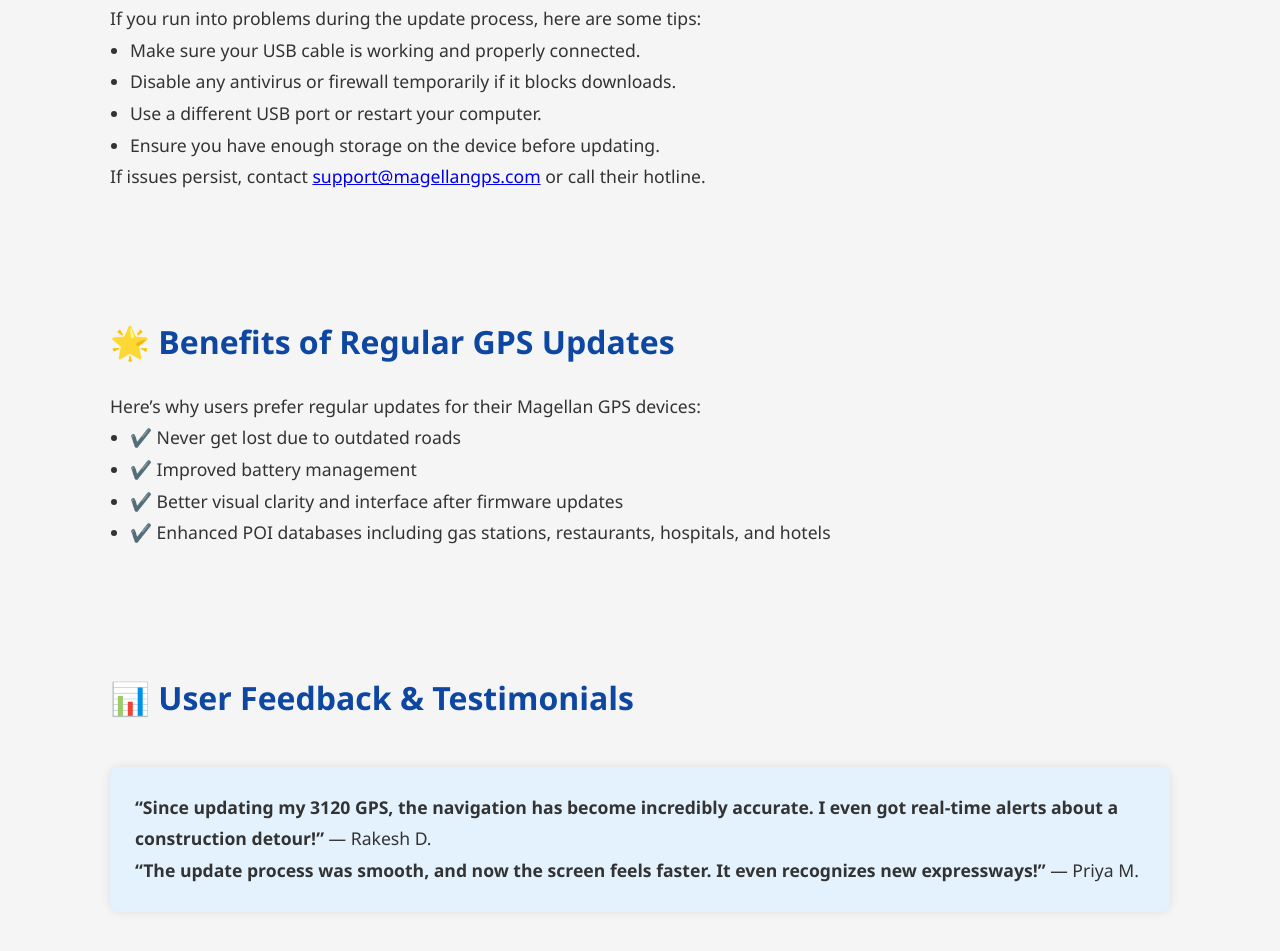
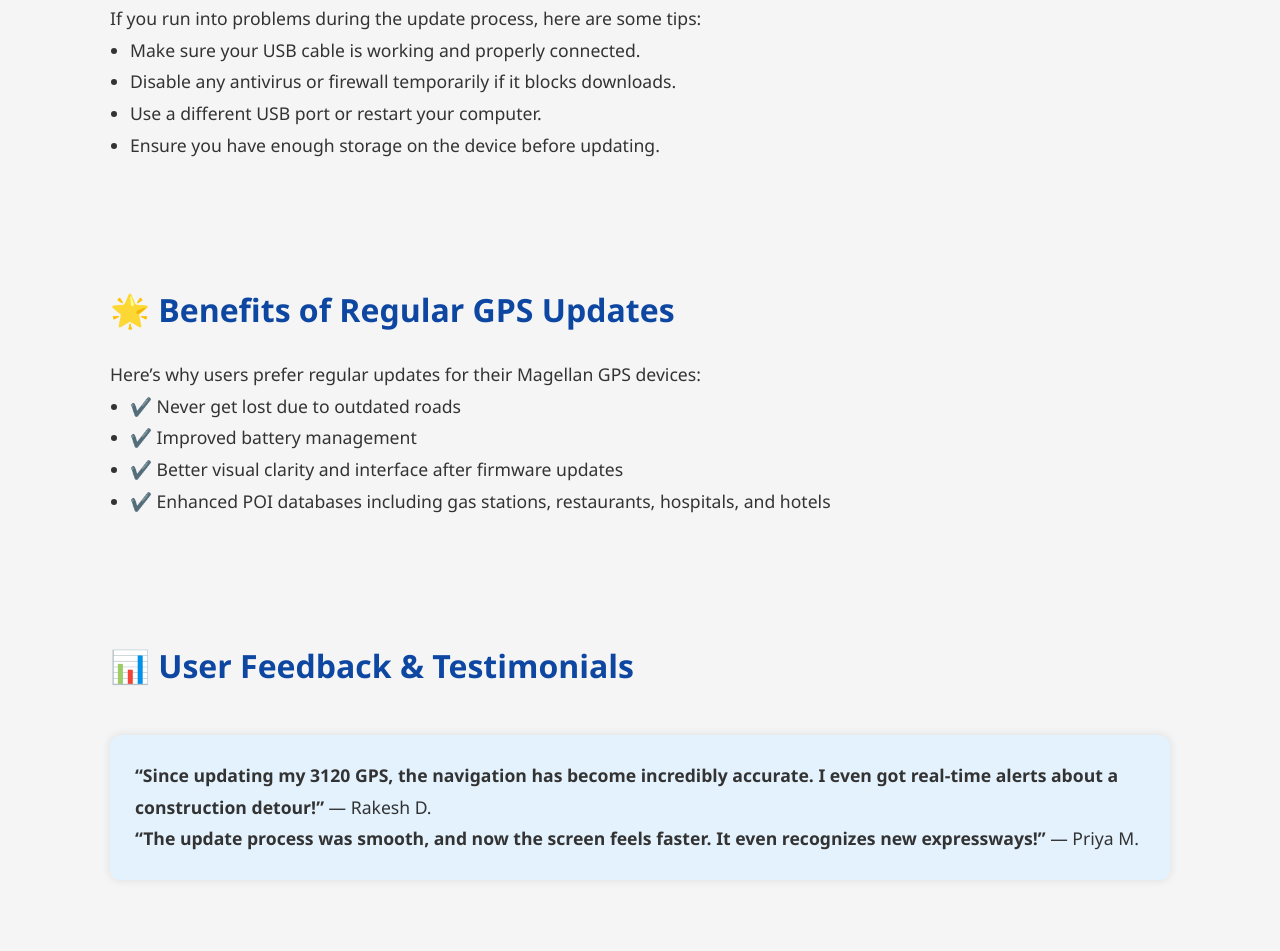
Before and after one commit to johanraddy/magellan-gpss, a plain HTML site: page index.html in a window 1280 px wide. Shown: the part 1853-2804 px from the top of the page. Drawn offline with Linux system fonts and the light colour scheme.

Commit message:
Update index.html

```diff
--- a/index.html
+++ b/index.html
@@ -170,8 +170,7 @@
       <li>Disable any antivirus or firewall temporarily if it blocks downloads.</li>
       <li>Use a different USB port or restart your computer.</li>
       <li>Ensure you have enough storage on the device before updating.</li>
-    </ul>
-    <p>If issues persist, contact <a href="mailto:support@magellangps.com">support@magellangps.com</a> or call their hotline.</p>
+
   </section>
 
   <section class="section">
```
